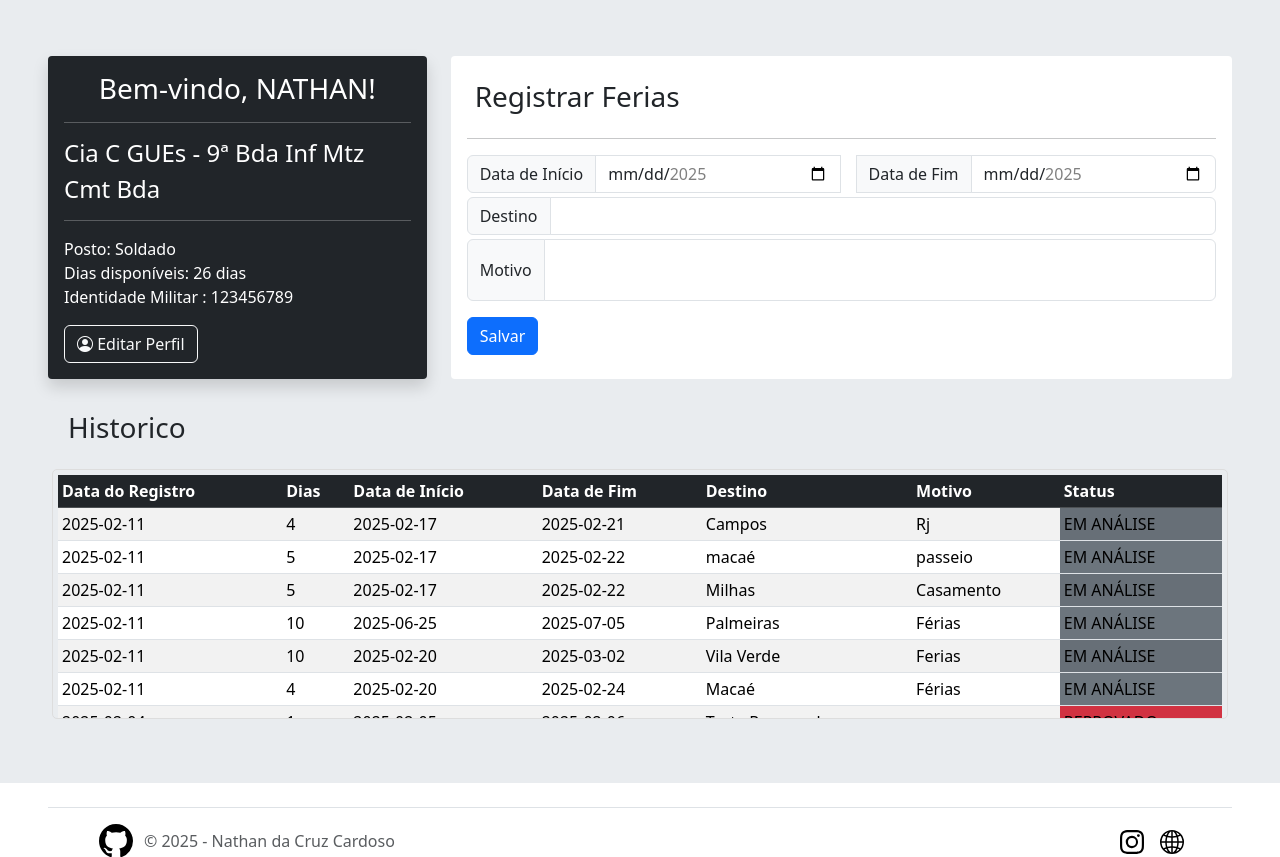
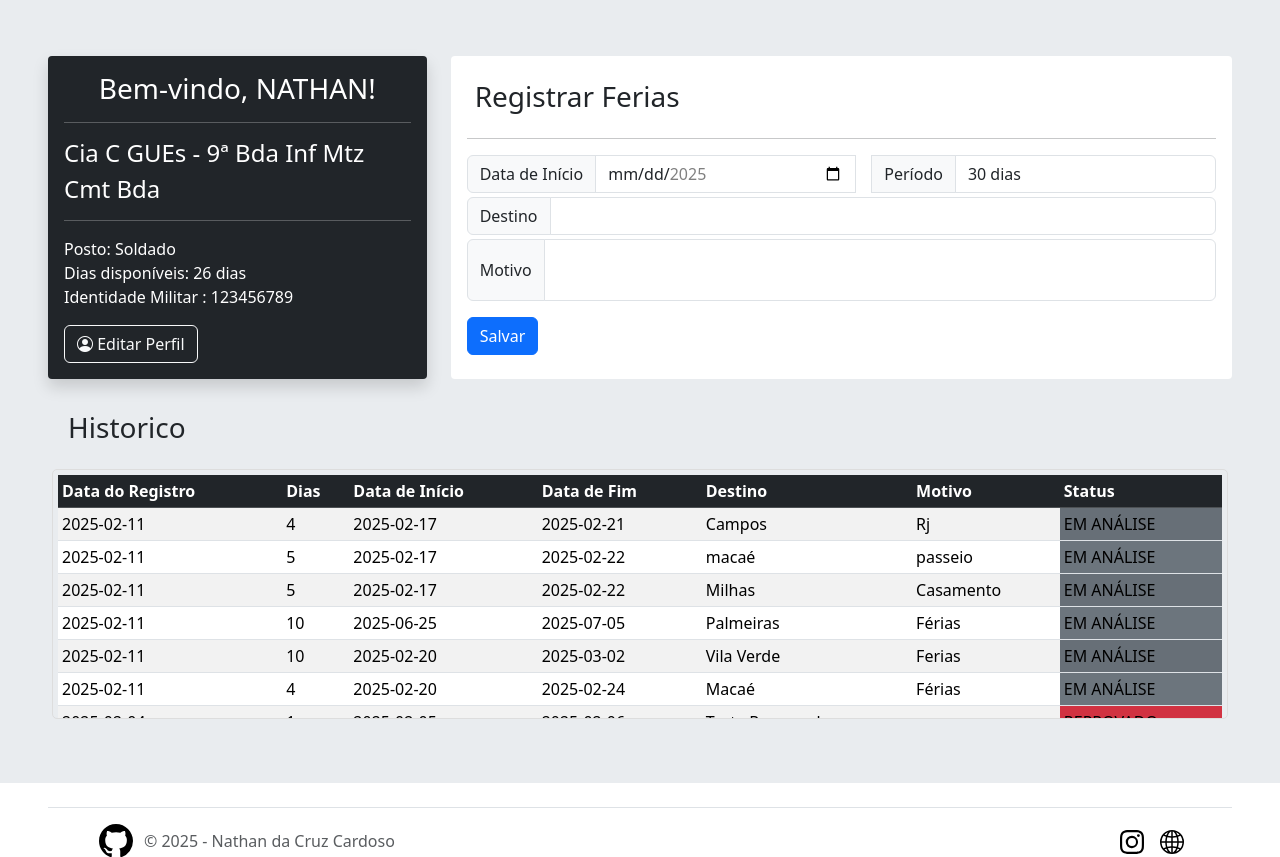
Before and after one commit to NathanCruzOficial/gestor-de-ferias, a Flask app: page /user/ in a window 1280 px wide. Shown: the part 81-938 px from the top of the page. Run offline with Flask 3, Linux system fonts and the light colour scheme; a user stored in the database is signed in; data comes from the database, SQL or seed files in the repository; both versions use the stored data as it was after the commit.

Commit message:
feat : periodos

```diff
--- a/app/models/forms.py
+++ b/app/models/forms.py
@@ -105,6 +105,7 @@ class UpdateForm(FlaskForm):
 
 
 class VacationForm(FlaskForm):
+    periodo_dias = [('1', '30 dias'), ('2', '25 dias'), ('3', '20 dias'), ('4', '15 dias'), ('4', '10 dias'),('4', '5 dias')]
 
     data_inicio = DateField(
         "Data de Início",
@@ -115,19 +116,12 @@ class VacationForm(FlaskForm):
             'max': date(date.today().year, 12, 31).strftime('%Y-%m-%d')
         }
     )
-    data_fim = DateField(
-    "Data de Fim",
-    format='%Y-%m-%d',
-    validators=[DataRequired()],
-    render_kw={
-        'min': (date.today() + timedelta(days=2)).strftime('%Y-%m-%d'),  # Garantir que a data de fim seja pelo menos 1 dia após a de início
-        'max': date(date.today().year, 12, 31).strftime('%Y-%m-%d')  # Máximo: 31 de dezembro de 2025
-    }
-)
 
-    destino = StringField("destino", validators=[DataRequired()])
+    periodo = SelectField("Período", choices=periodo_dias, validators=[DataRequired()])
+
+    destino = StringField("Destino", validators=[DataRequired()])
     motivo = TextAreaField("Motivo")
-    detalhes = StringField("detalhes")
+    detalhes = StringField("Detalhes")
     submit = SubmitField('Salvar')
 
     def validate_data_fim(self, field):
--- a/app/routes/user.py
+++ b/app/routes/user.py
@@ -27,14 +27,20 @@ def home():
     form = VacationForm()
 
     if form.validate_on_submit():
-        dias = (form.data_fim.data - form.data_inicio.data).days
+        fg_users_id = current_user.id
+        data_inicio = form.data_inicio.data
+        destino = form.destino.data
+        motivo = form.motivo.data
+        periodo = dict(form.periodo.choices).get(form.periodo.data, None)
+        periodo = int(periodo.split(" ")[0])
+        print(periodo)
+        data_fim = data_inicio + datetime.timedelta(days=periodo)
+        dias = (data_fim - data_inicio).days
+        data_fim = data_fim - datetime.timedelta(days=1)
+
         if current_user.dias_disp >= dias:
             if current_user.dias_disp > 0:
-                fg_users_id = current_user.id
-                data_inicio = form.data_inicio.data
-                data_fim = form.data_fim.data
-                destino = form.destino.data
-                motivo = form.motivo.data
+
                 fg_states_id = 1
 
                 current_user.dias_disp = current_user.dias_disp - dias
--- a/app/templates/user/home.html
+++ b/app/templates/user/home.html
@@ -33,8 +33,8 @@
                     {{ form.data_inicio.label(class="input-group-text") }}
                     {{ form.data_inicio(class="form-control", id="data-inicio") }}
                 <p class="mx-2"></p>
-                    {{ form.data_fim.label(class="input-group-text") }}
-                    {{ form.data_fim(class="form-control", id="data-fim") }}
+                    {{ form.periodo.label(class="input-group-text") }}
+                    {{ form.periodo(class="form-control", id="periodo") }}
                 </div>
                 <div class="input-group my-1 ">
                     <label for="destino" class="input-group-text">Destino</label>
@@ -133,32 +133,5 @@
         }
     });
 </script>
-<script>
-    // Função para calcular a diferença em dias
-    function calcularDias() {
-        // Pega os valores das datas de início e fim
-        var dataInicio = document.getElementById('data-inicio').value;
-        var dataFim = document.getElementById('data-fim').value;
-
-        // Se ambas as datas forem preenchidas, calcular a diferença
-        if (dataInicio && dataFim) {
-            var inicio = new Date(dataInicio);
-            var fim = new Date(dataFim);
-
-            // Verifica se a data de início é menor que a data de fim
-            if (inicio <= fim) {
-                var diffTime = fim - inicio;
-                var diffDays = diffTime / (1000 * 3600 * 24); // Converte de milissegundos para dias
-                document.getElementById('dias').textContent = 'Quantidade de dias: ' + diffDays;
-            } else {
-                document.getElementById('dias').textContent = 'A data de fim deve ser maior que a data de início.';
-            }
-        }
-    }
-
-    // Adiciona listeners para recalcular os dias sempre que o usuário mudar as datas
-    document.getElementById('data-inicio').addEventListener('input', calcularDias);
-    document.getElementById('data-fim').addEventListener('input', calcularDias);
-</script>
 
 {% endblock %}
```
Also changed, not shown: app/models/tables.py (+9 -1 lines), instance/storage.db, 1 other file.
